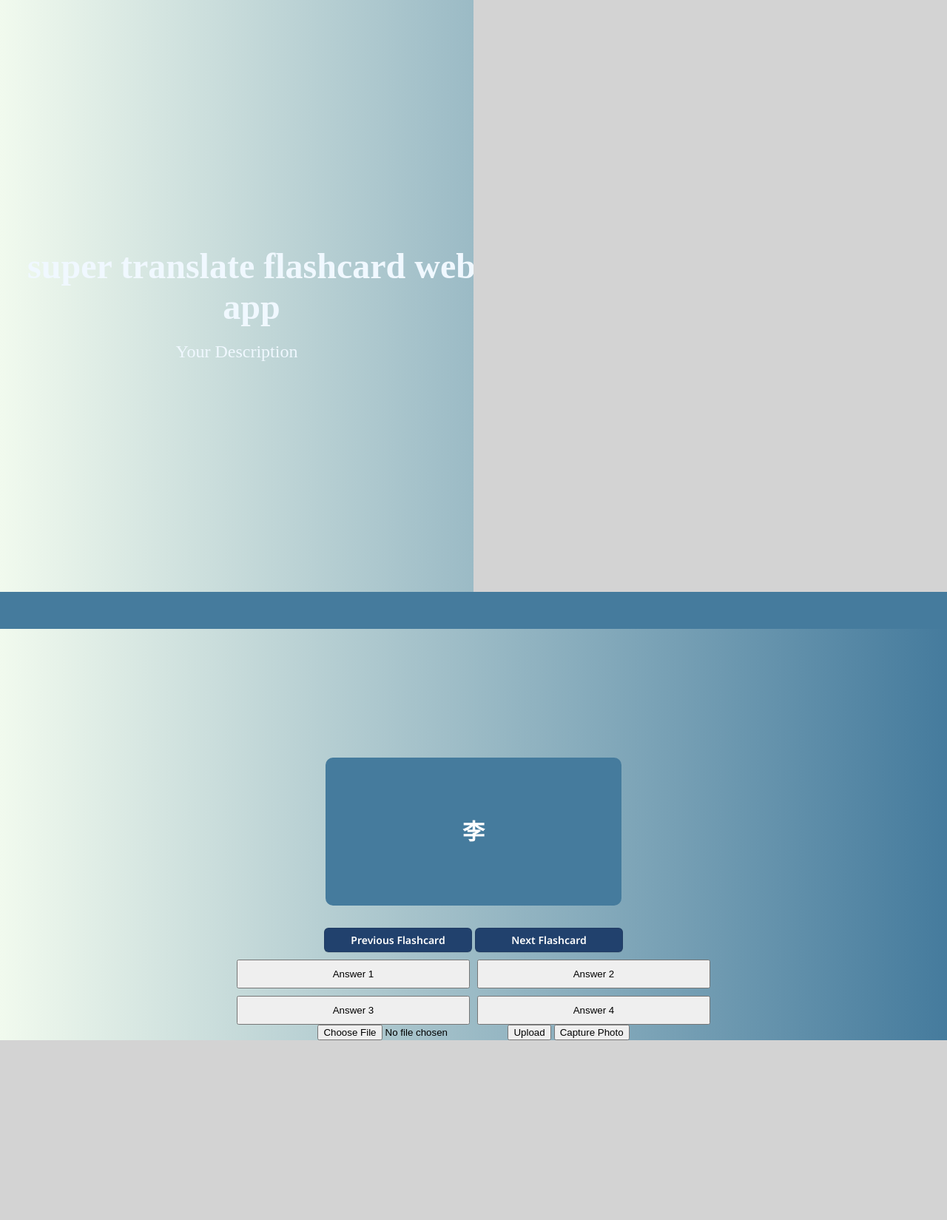
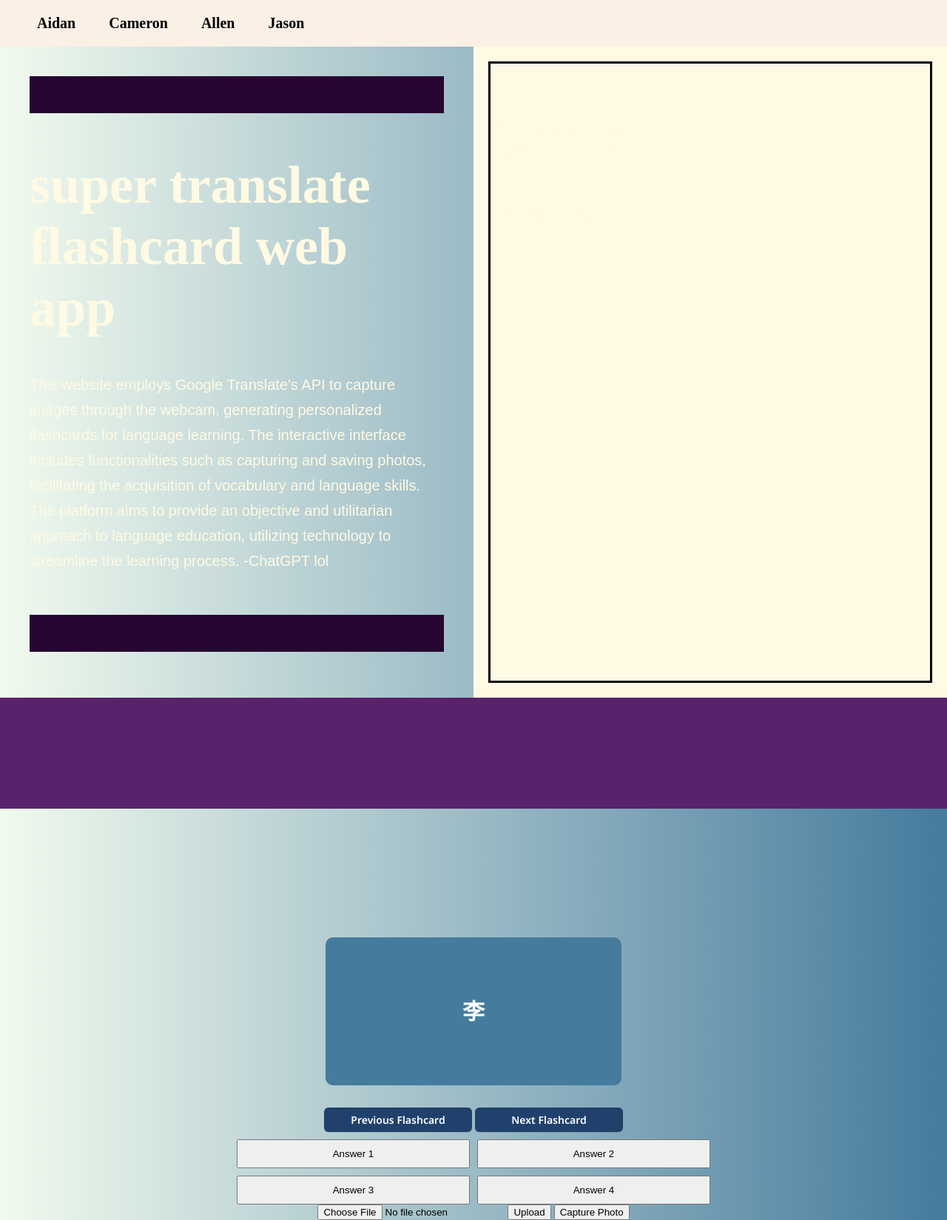
Before and after one commit to Jason10293/QHacks2024---Fluent-Flashcards, a Flask app: page / in a window 1280 px wide. Shown: the whole page at 74% size. Before the commit the page ends 1406 px from the top, so only its background shows below. Run offline with Flask 3, Linux system fonts and the light colour scheme.

Commit message:
updated header and other css

```diff
--- a/static/css/styles.css
+++ b/static/css/styles.css
@@ -1,4 +1,5 @@
 body {
+  overflow-y: scroll;
   margin: 0;
   padding: 0;
   text-align: center;
@@ -103,32 +104,67 @@ body {
   padding: 10px;
 }
 
+.border1 {
+  height: 100%;
+  margin: 40px; /* Add 10px margin on each side */
+  font-size: 20px;
+  font-weight: bold;
+  cursor: pointer;
+  transition: 0.3s;
+  box-sizing: border-box; /* Include padding and borders in the element's total width and height */
+  width: calc(100% - 80px); /* Adjust the width to consider the margin on both sides */
+}
+
+.border2 {
+  border: 3px solid black;
+  height: 100%;
+  margin: 20px; /* Add 10px margin on each side */
+  font-size: 20px;
+  font-weight: bold;
+  cursor: pointer;
+  transition: 0.3s;
+  box-sizing: border-box; /* Include padding and borders in the element's total width and height */
+  width: calc(100% - 40px); /* Adjust the width to consider the margin on both sides */
+}
+
 .container {
   display: flex;
   justify-content: space-between;
   align-items: center;
-  height: 100vh;
+  height: 110vh;
+  margin-top: 63px;
 }
 
 .title {
+  margin-top: 10%;
+  margin-bottom: 8%;
   width: 100%;
-  font-size: 48px;
-  padding: 20px;
+  font-size: 72px;
   font-weight: bold;
-  color: aliceblue;
-  text-align: center; /* Center the text horizontally */
+  color: #fffae3;
+  text-align: left; /* Center the text horizontally */
 }
+
 .description {
   width: 100%;
-  font-size: 24px;
-  color: aliceblue;
-  text-align: center; /* Center the text horizontally */
+  font-weight: 200;
+  font-family: Arial, Helvetica, sans-serif;
+  font-size: 20px;
+  color: #fffae3;
+  line-height: 1.7;
+  text-align: left; /* Center the text horizontally */
 }
+
 .demo {
   width: 50%;
   height: 100%;
-  background-color: lightgray;
+  background-color: #fffae3 ;
+  display: flex;
+  flex-direction: column;
+  justify-content: center;
+  align-items: flex-start;
 }
+
 .text-container {
   width: 50%;
   height: 100%;
@@ -137,11 +173,56 @@ body {
   justify-content: center;
   align-items: flex-start;
 }
+
 .strip{
   width: 100%;
-  height: 50px;
-  background-color: #457b9d;
+  height: 150px;
+  background-color: rgb(89, 34, 107);
   display: flex;
   justify-content: center;
   align-items: center;
 }
+
+.strip1{
+  width: 100%;
+  height: 50px;
+  background-color: rgb(38, 6, 49);
+  display: flex;
+  justify-content: center;
+}
+
+.strip2{
+  width: 100%;
+  height: 50px;
+  background-color: rgb(38, 6, 49);
+  display: flex;
+  justify-content: center;
+  margin-top: 10%;
+}
+
+header {
+  background-color: #faf0e6;
+  padding: 10px;
+  text-align: center;
+  font-size: 20px;
+  color: white;
+  font-weight: bold;
+  position: fixed;
+  width: 100%;
+  top: 0;
+  z-index: 100;
+}
+.navbar {
+  display: flex;
+  justify-content: flex-start;
+  align-items: center;
+  text-decoration: none;
+  padding: 10px;
+}
+
+.navbar a {
+  text-decoration: none;
+  color: black;
+  padding: 10px;
+  margin-left: 20px;
+}
--- a/templates/index.html
+++ b/templates/index.html
@@ -9,13 +9,32 @@
       rel="stylesheet"
     />
   </head>
+  <header>
+    <div class="navbar">
+      <div class="nav-links">
+        <a href="https://www.linkedin.com/in/aidan-elliott-korytek-625305292/">Aidan</a>
+        <a href="https://www.linkedin.com/in/cameronostien/">Cameron</a>
+        <a href="https://www.linkedin.com/in/allen-ziyi-liu/">Allen</a>
+        <a href="https://www.linkedin.com/in/29jason-wu/">Jason</a>
+      </div>
+    </div>
+  </header>
   <body>
     <div class="container">
       <div class="text-container">
+        <div class="border1">
+          <div class="strip1"></div>
           <div class="title">super translate flashcard web app</div>
+          <div class="description">This website employs Google Translate's API to capture images through the webcam, generating personalized flashcards for language learning. The interactive interface includes functionalities such as capturing and saving photos, facilitating the acquisition of vocabulary and language skills. The platform aims to provide an objective and utilitarian approach to language education, utilizing technology to streamline the learning process. -ChatGPT lol</div>
+          <div class="strip2"></div>
+        </div>
+      </div>
+      <div class="demo">
+        <div class="border2">
+          <div class="title">Demo</div>
           <div class="description">Your Description</div>
+        </div>
       </div>
-      <div class="demo"></div>
     </div>
 
     <div class="strip"></div>
```
